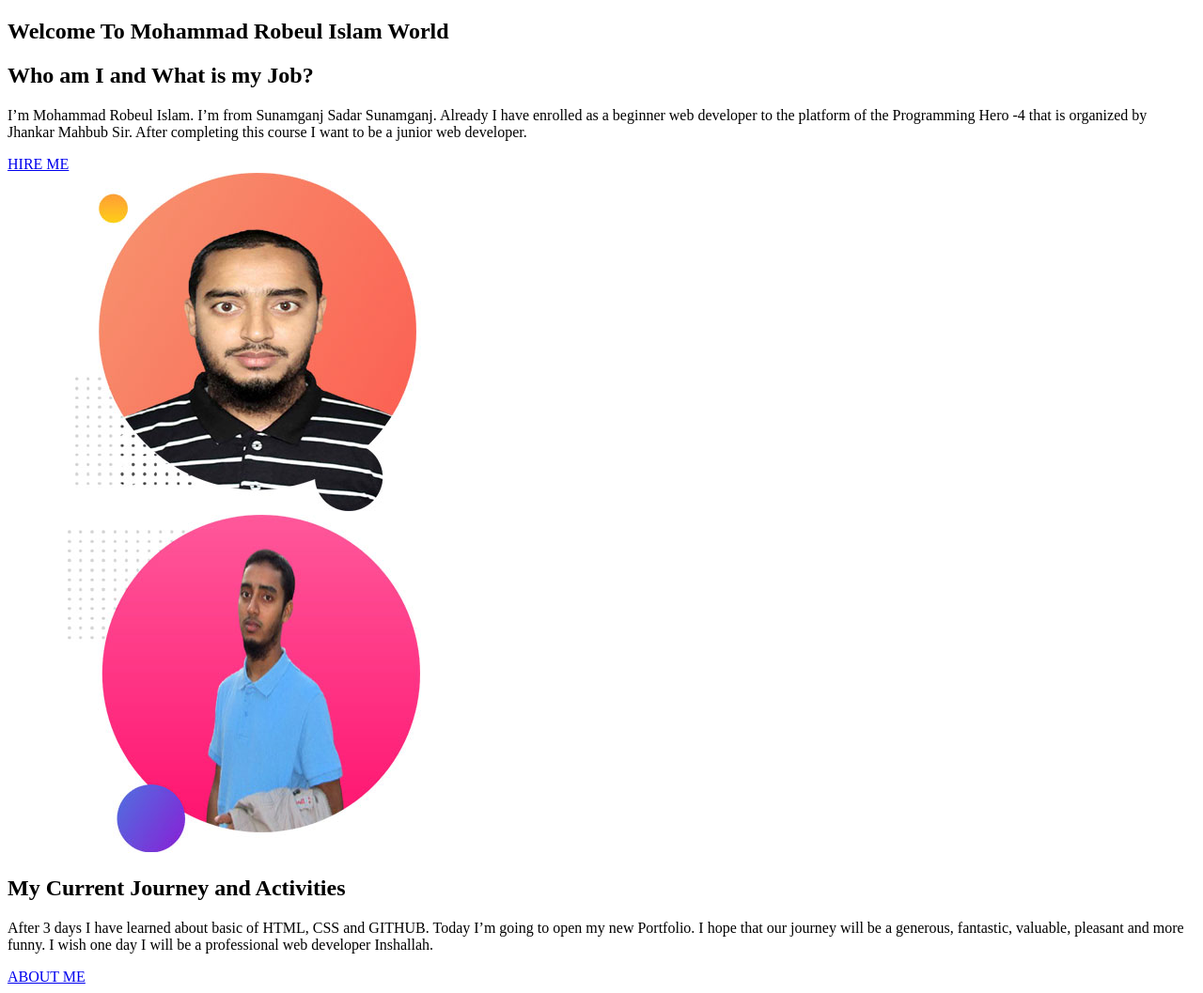
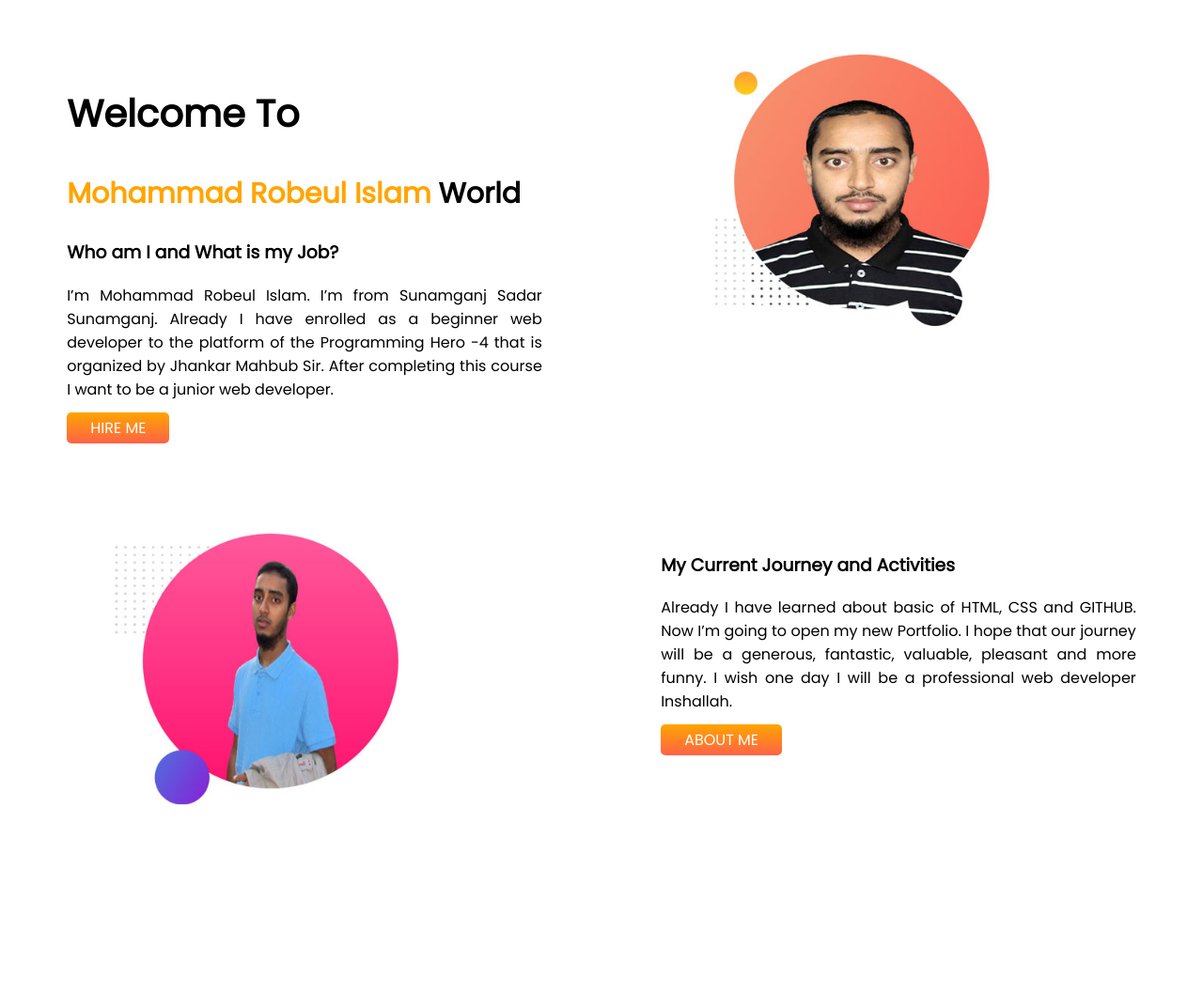
Before and after one commit to MROBEUL/new-developer-portfolio, a plain HTML site: page index.html in a window 1280 px wide. Shown: the whole page at 94% size. After the commit the page ends 972 px from the top, so only its background shows below. Drawn offline with Linux system fonts and the light colour scheme.

Commit message:
header-part and middle-part modify

```diff
--- a/index.html
+++ b/index.html
@@ -5,29 +5,37 @@
     <meta http-equiv="X-UA-Compatible" content="IE=edge">
     <meta name="viewport" content="width=device-width, initial-scale=1.0">
     <title>My New Portfolio</title>
+    <link rel="preconnect" href="https://fonts.googleapis.com">
+    <link rel="preconnect" href="https://fonts.gstatic.com" crossorigin>
+    <link href="https://fonts.googleapis.com/css2?family=Poppins&display=swap" rel="stylesheet">
     <link rel="stylesheet" href="style.css">
 </head>
 <body>
-    <section class="1st-part">
-        <div>
-            <h1>Welcome To Mohammad Robeul Islam World </h1>
-            <h2>Who am I and What is my Job?</h2>
+    <section >
+        <div class="header-part">
+            <h1>Welcome To </h1>
+            <h2><span>Mohammad Robeul Islam</span> World </h2>
+            <h3>Who am I and What is my Job?</h3>
             <p>
                 I’m Mohammad Robeul Islam. I’m from Sunamganj Sadar Sunamganj. Already I have enrolled as a beginner web developer to the platform of the Programming Hero -4 that is organized by Jhankar Mahbub Sir. After completing this course I want to be a junior web developer.
             </p>
-            <a href="https://www.facebook.com/rabeul.islam/"> <span>HIRE ME</span> </a>
+            <a id="link" target="_blank" href="https://github.com/MROBEUL"> HIRE ME </a>
         </div>
-        <div>
+        <div class="header-part">
             <img src="pictures/my-bg-pic.jpg" alt="my photo">
         </div>
     </section>
 
-    <section class="2nd-part">
-            <div>
+    <section >
+        <div class="middle-part">
             <img src="pictures/my-bg-pic3.jpg" alt=" my photo">
-            <h2>My Current Journey and Activities </h2>
-            <p>After 3 days I have learned about basic of HTML, CSS and GITHUB. Today I’m going to open my new Portfolio. I hope that our journey will be a generous, fantastic, valuable, pleasant and more funny. I wish one day I will be a professional web developer Inshallah. </p>
-            <a href="https://www.facebook.com/rabeul.islam/"> <span>ABOUT ME</span> </a>
+        </div>
+        <div class="middle-part">
+            <h3>My Current Journey and Activities </h3>
+             <p>
+                 Already I have learned about basic of HTML, CSS and GITHUB. Now I’m going to open my new Portfolio. I hope that our journey will be a generous, fantastic, valuable, pleasant and more funny. I wish one day I will be a professional web developer Inshallah.
+            </p>
+            <a id="link" target="_blank" href="https://www.facebook.com/rabeul.islam/"> ABOUT ME </a>
         </div>
     </section>
 
--- a/style.css
+++ b/style.css
@@ -0,0 +1,47 @@
+body{
+    font-family: 'Poppins', sans-serif;
+    padding: 0;
+}
+h1{
+    font-size: 40px;
+}
+h2{
+    font-size: 30px;
+}
+p{
+    text-align: justify;
+}
+span{
+    color:orange;
+}
+#link{
+    color: white;
+    font: 700;
+    text-decoration: none;
+    background-image: linear-gradient(orange, tomato);
+    padding:5px 25px;
+    border-radius: 5px;
+}
+section{
+    display: flex;
+}
+.header-part{
+    width: 50%;
+    padding-left: 5%;
+    padding-right: 5%;
+    padding-top: 50px;
+    padding-bottom: 100px;
+}
+.header-part img{
+    width: 80%;
+}
+.middle-part{
+    width: 50%;
+    padding-left: 5%;
+    padding-right: 5%;
+    padding-bottom: 100px;
+}
+.middle-part img{
+    width: 80%;
+
+}
```
